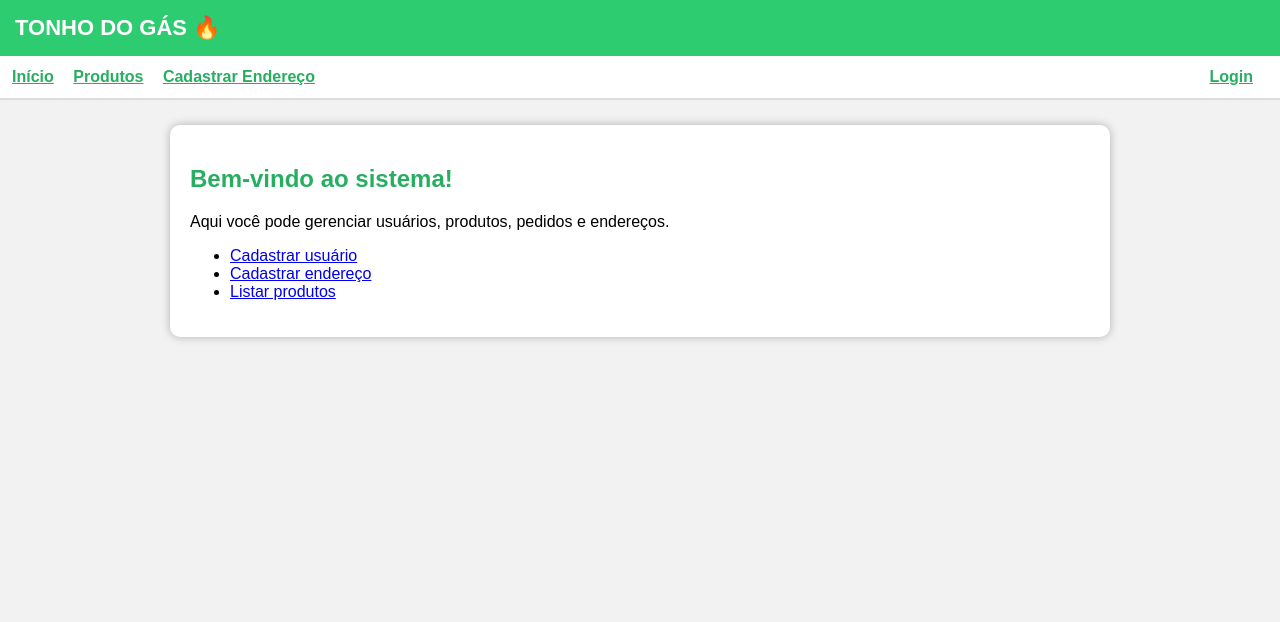
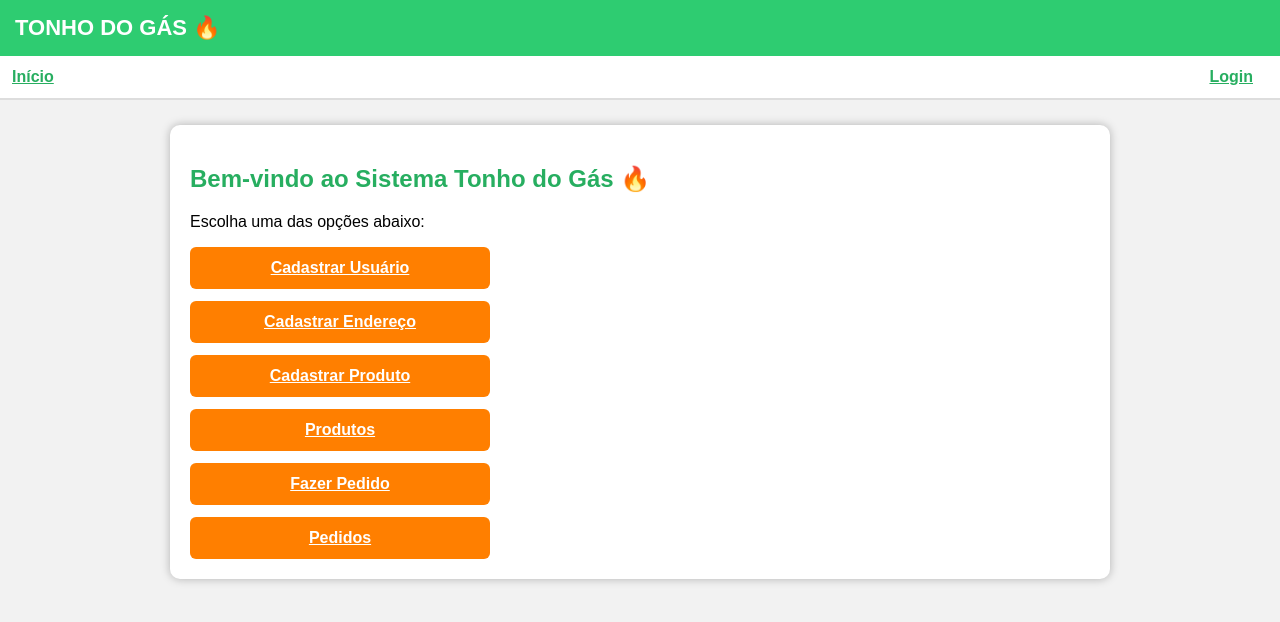
Before and after one commit to ariglvs/Tonhodogas, a Django app: page / in a window 1280 px wide. Shown: the top 622 px of the page. Run offline with Django 5.2, Linux system fonts and the light colour scheme.

Commit message:
Sistema de controle de acesso (falta css)

```diff
--- a/app/static/style.css
+++ b/app/static/style.css
@@ -52,21 +52,29 @@ body {
     box-shadow: 0 0 10px #0004;
 }
 
-/* Botões laranja */
-button,
-.btn {
-    background: var(--laranja);
-    color: white;
-    border: none;
-    padding: 10px 15px;
-    border-radius: 6px;
-    cursor: pointer;
-    font-weight: bold;
+/* container dos botões */
+.home-buttons {
+    display: flex;
+    flex-direction: column;
+    gap: 12px;
+    max-width: 300px;
 }
 
-button:hover,
+/* estilo padrão dos botões */
+.btn {
+    background-color: #ff7f00;
+    color: white;
+    padding: 12px;
+    text-align: center;
+    border-radius: 6px;
+    font-weight: bold;
+    transition: 0.2s ease-in-out;
+}
+
+/* hover - efeito ao passar o mouse */
 .btn:hover {
-    background: var(--laranja-escuro);
+    background-color: #e67000;
+    transform: scale(1.03);
 }
 
 /* Inputs */
--- a/app/templates/base.html
+++ b/app/templates/base.html
@@ -16,8 +16,7 @@
 
     <div class="menu">
         <a href="/">Início</a>
-        <a href="/produtos/">Produtos</a>
-        <a href="/criar-endereco/">Cadastrar Endereço</a>
+
 
         {% if request.session.usuario_id %}
             <span style="margin-left: 20px;">Olá, {{ request.session.usuario_nome }}!</span>
--- a/app/templates/home.html
+++ b/app/templates/home.html
@@ -3,13 +3,17 @@
 {% block title %}Início - Tonho do Gás{% endblock %}
 
 {% block content %}
-<h2>Bem-vindo ao sistema!</h2>
+<h2>Bem-vindo ao Sistema Tonho do Gás 🔥</h2>
 
-<p>Aqui você pode gerenciar usuários, produtos, pedidos e endereços.</p>
+<p>Escolha uma das opções abaixo:</p>
 
-<ul>
-    <li><a href="/criar-usuario/">Cadastrar usuário</a></li>
-    <li><a href="/criar-endereco/">Cadastrar endereço</a></li>
-    <li><a href="/produtos/">Listar produtos</a></li>
-</ul>
+<div class="home-buttons">
+    <a href="/criar-usuario/" class="btn">Cadastrar Usuário</a>
+    <a href="/criar-endereco/" class="btn">Cadastrar Endereço</a>
+    <a href="/criar-produto/" class="btn">Cadastrar Produto</a>
+    <a href="/produtos/" class="btn">Produtos</a>
+    <a href="/criar-pedido/" class="btn">Fazer Pedido</a>
+    <a href="/pedidos/" class="btn">Pedidos</a>
+</div>
+
 {% endblock %}
--- a/app/views.py
+++ b/app/views.py
@@ -1,13 +1,22 @@
 from django.shortcuts import render, redirect, get_object_or_404
 from .models import Usuario, Endereco, Produto, Pedido, ItemPedido
+
+def require_login(view_func):
+    def wrapper(request, *args, **kwargs):
+        if not request.session.get("usuario_id"):
+            return redirect("login")
+        return view_func(request, *args, **kwargs)
+    return wrapper
 
 def home(request):
     return render(request, "home.html")
 
+@require_login
 def produtos(request):
     produtos = Produto.objects.all()
     return render(request, "produtos.html", {"produtos": produtos})
 
+@require_login
 def criar_produto(request):
     if request.method == "POST":
         Produto.objects.create(
@@ -31,6 +40,7 @@ def criar_usuario(request):
         return redirect("home")
     return render(request, "criar_usuario.html")
 
+@require_login
 def criar_endereco(request):
     # pegar lista de usuários para o select
     usuarios = Usuario.objects.all().order_by("nome")
@@ -66,11 +76,12 @@ def criar_endereco(request):
     # GET -> exibe o formulário
     return render(request, "criar_endereco.html", {"usuarios": usuarios})
 
+@require_login
 def pedidos(request):
     lista = Pedido.objects.all()
     return render(request, "pedidos.html", {"pedidos": lista})
 
-
+@require_login
 def criar_pedido(request):
     usuarios = Usuario.objects.all()
     enderecos = Endereco.objects.all()
```
